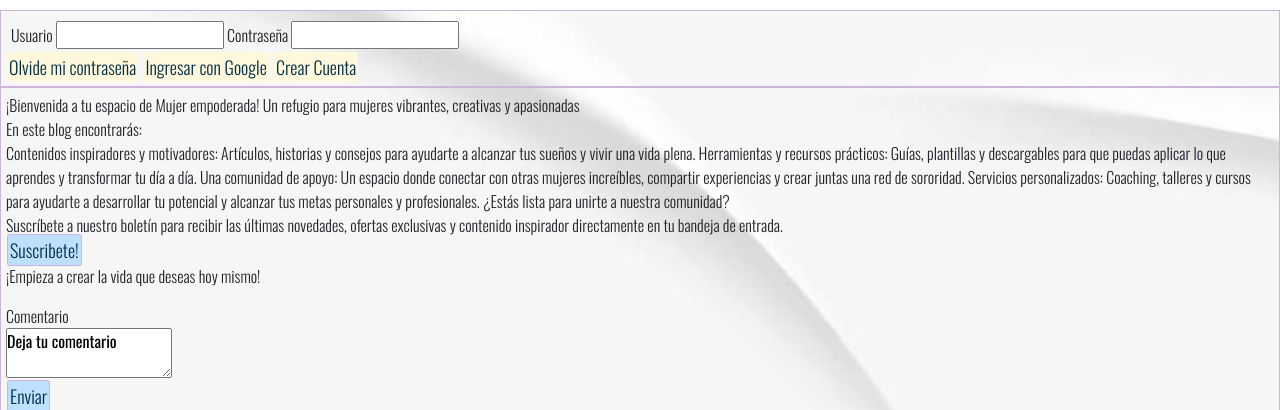
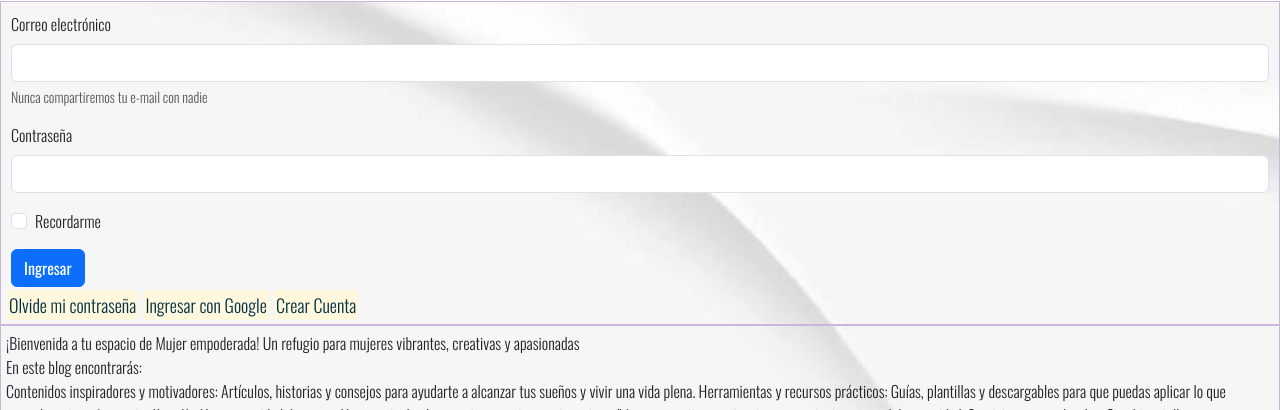
Before and after one commit to ValeriaOrjuela/PROYECTO-FINAL, a website: page pages/Contacto.html in a window 1280 px wide. Shown: the part 70-480 px from the top of the page. Drawn offline with nearby package versions, Linux system fonts and the light colour scheme; a web font is replaced by a local one.

Commit message:
iniciosesion

```diff
--- a/pages/Contacto.html
+++ b/pages/Contacto.html
@@ -1,17 +1,21 @@
 <!DOCTYPE html>
 <html lang="en">
+
 <head>
     <meta charset="UTF-8">
     <meta name="viewport" content="width=device-width, initial-scale=1.0">
 
 
-    <link href="https://cdn.jsdelivr.net/npm/bootstrap@5.3.3/dist/css/bootstrap.min.css" rel="stylesheet" integrity="sha384-QWTKZyjpPEjISv5WaRU9OFeRpok6YctnYmDr5pNlyT2bRjXh0JMhjY6hW+ALEwIH" crossorigin="anonymous">
+    <link href="https://cdn.jsdelivr.net/npm/bootstrap@5.3.3/dist/css/bootstrap.min.css" rel="stylesheet"
+        integrity="sha384-QWTKZyjpPEjISv5WaRU9OFeRpok6YctnYmDr5pNlyT2bRjXh0JMhjY6hW+ALEwIH" crossorigin="anonymous">
     <link rel="stylesheet" href="../css/estilos.css" type="text/css">
     <title>PSelf</title>
-    <meta name="description" content="Pursueself es un espacio para crecer y alcanzar tus sueños. Blog personal con herramientas y consejos prácticos para mujeres que buscan inspiración y empoderamiento.">
+    <meta name="description"
+        content="Pursueself es un espacio para crecer y alcanzar tus sueños. Blog personal con herramientas y consejos prácticos para mujeres que buscan inspiración y empoderamiento.">
     <meta name="keywords" content="estilo de vida, mujer, blog, belleza, comunidad">
     <link rel="shortcut icon" href="../img/favi.png" type="image/png">
 </head>
+
 <body>
     <header>
         <nav class="navbar fixed-top  navbar-expand-lg bg-body-tertiary">
@@ -57,11 +61,21 @@
 
     <main>
         <div class="iniciosesion">
-            <form action="">
-                <label for="usuario">Usuario</label>
-                <input type="text" name="usuario" id="usuario">
-                <label for="contrasena">Contraseña</label>
-                <input type="password" name="contrasena" id="contrasena">
+            <form>
+                <div class="mb-3">
+                    <label for="exampleInputEmail1" class="form-label">Correo electrónico</label>
+                    <input type="email" class="form-control" id="exampleInputEmail1" aria-describedby="emailHelp">
+                    <div id="emailHelp" class="form-text">Nunca compartiremos tu e-mail con nadie</div>
+                </div>
+                <div class="mb-3">
+                    <label for="exampleInputPassword1" class="form-label">Contraseña</label>
+                    <input type="password" class="form-control" id="exampleInputPassword1">
+                </div>
+                <div class="mb-3 form-check">
+                    <input type="checkbox" class="form-check-input" id="exampleCheck1">
+                    <label class="form-check-label" for="exampleCheck1">Recordarme</label>
+                </div>
+                <button type="submit" class="btn btn-primary">Ingresar</button>
             </form>
             <a href="">Olvide mi contraseña</a>
             <a href="">Ingresar con Google</a>
@@ -74,16 +88,22 @@
                 <br>
                 En este blog encontrarás:
                 <br>
-                Contenidos inspiradores y motivadores: Artículos, historias y consejos para ayudarte a alcanzar tus sueños y vivir una vida plena.
-                Herramientas y recursos prácticos: Guías, plantillas y descargables para que puedas aplicar lo que aprendes y transformar tu día a día.
-                Una comunidad de apoyo: Un espacio donde conectar con otras mujeres increíbles, compartir experiencias y crear juntas una red de sororidad.
-                Servicios personalizados: Coaching, talleres y cursos para ayudarte a desarrollar tu potencial y alcanzar tus metas personales y profesionales.
+                Contenidos inspiradores y motivadores: Artículos, historias y consejos para ayudarte a alcanzar tus
+                sueños y vivir una vida plena.
+                Herramientas y recursos prácticos: Guías, plantillas y descargables para que puedas aplicar lo que
+                aprendes y transformar tu día a día.
+                Una comunidad de apoyo: Un espacio donde conectar con otras mujeres increíbles, compartir experiencias y
+                crear juntas una red de sororidad.
+                Servicios personalizados: Coaching, talleres y cursos para ayudarte a desarrollar tu potencial y
+                alcanzar tus metas personales y profesionales.
                 ¿Estás lista para unirte a nuestra comunidad?
                 <br>
-                Suscríbete a nuestro boletín para recibir las últimas novedades, ofertas exclusivas y contenido inspirador directamente en tu bandeja de entrada.
+                Suscríbete a nuestro boletín para recibir las últimas novedades, ofertas exclusivas y contenido
+                inspirador directamente en tu bandeja de entrada.
                 <br><a href="">Suscribete!</a>
                 <br>
-                ¡Empieza a crear la vida que deseas hoy mismo!</p>
+                ¡Empieza a crear la vida que deseas hoy mismo!
+            </p>
             <label for="comentario">Comentario</label> <br>
             <textarea name="comentario" id="comentario">Deja tu comentario</textarea>
             <br>
@@ -139,17 +159,20 @@
                 <div class="col-5">
                     <p>Suscríbete a mi boletín informativo para recibir nuevos entrenamientos, recetas saludables y
                         consejos de
-                        fitness directamente en tu bandeja de entrada. ¡No te pierdas nada! <br><a class="btn btn-outline-primaryy"
-                            href="./Contacto.html" role="button">Suscribete</a></p>
+                        fitness directamente en tu bandeja de entrada. ¡No te pierdas nada! <br><a
+                            class="btn btn-outline-primaryy" href="./Contacto.html" role="button">Suscribete</a></p>
                 </div>
                 <div class="col">
-                    <a class="btn btn-outline-primaryy"  href="./Contacto.html" role="button">Inicia sesión</a>
+                    <a class="btn btn-outline-primaryy" href="./Contacto.html" role="button">Inicia sesión</a>
                 </div>
             </div>
         </div>
     </footer>
 
-    <script src="https://cdn.jsdelivr.net/npm/bootstrap@5.3.3/dist/js/bootstrap.bundle.min.js" integrity="sha384-YvpcrYf0tY3lHB60NNkmXc5s9fDVZLESaAA55NDzOxhy9GkcIdslK1eN7N6jIeHz" crossorigin="anonymous"></script>
+    <script src="https://cdn.jsdelivr.net/npm/bootstrap@5.3.3/dist/js/bootstrap.bundle.min.js"
+        integrity="sha384-YvpcrYf0tY3lHB60NNkmXc5s9fDVZLESaAA55NDzOxhy9GkcIdslK1eN7N6jIeHz"
+        crossorigin="anonymous"></script>
 
 </body>
+
 </html>
--- a/scss/components/_main.scss
+++ b/scss/components/_main.scss
@@ -63,7 +63,7 @@
 }
 
 main {
-    margin-top: 80px;
+    margin-top: 71px;
     background-image: url(../img/FONDO.jpeg);
     background-position: center;
     background-size: cover;
```
Also changed, not shown: css/estilos.css. Lines whose indentation alone changed are shown as unchanged.
